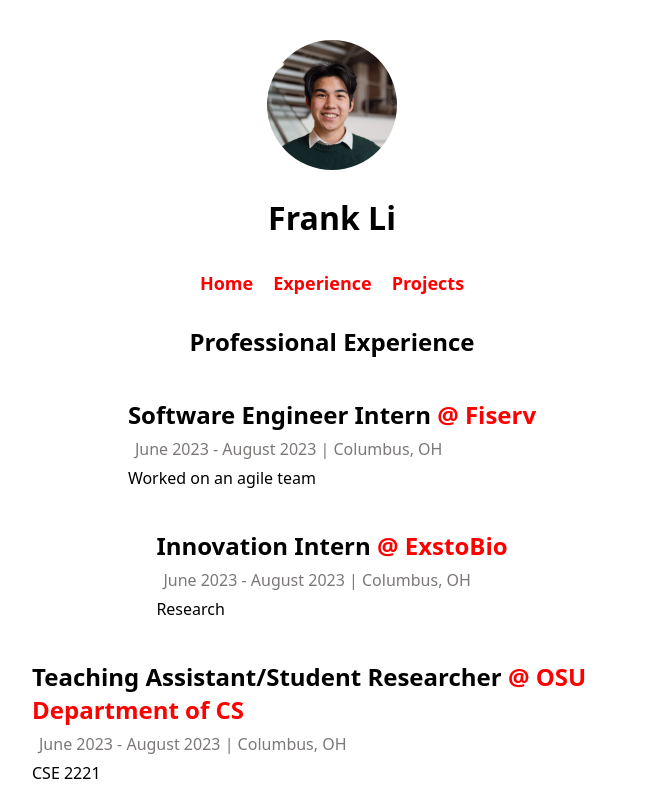
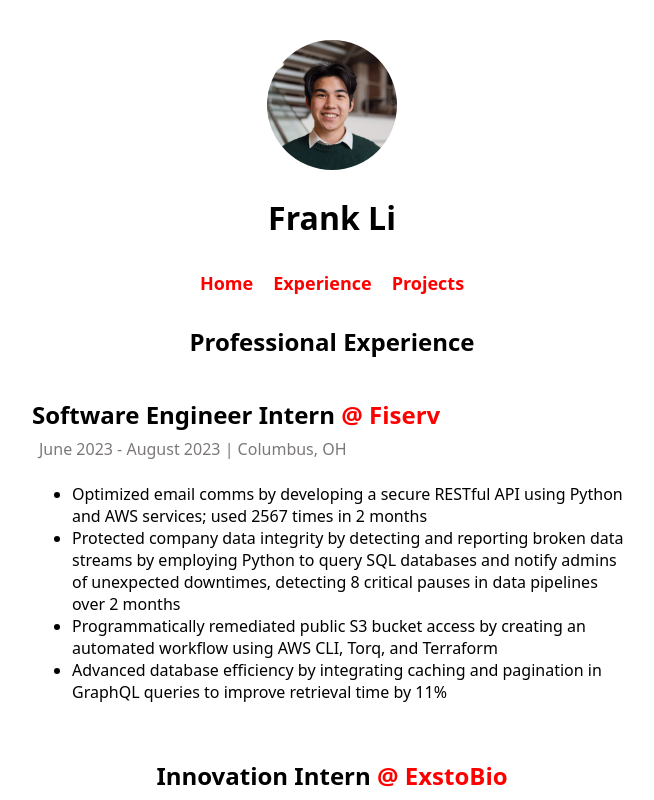
Before and after one commit to lifrank1/frankli, a React (Vite) app: page /experience in a window 1280 px wide. Shown: the top 800 px of the page, without its empty margins (308-962 px from the left). Built offline with nearby package versions, Linux system fonts and the light colour scheme.

Commit message:
data fix, accomodated accomplishments as an array in experience

```diff
--- a/components/ExperienceBlock.tsx
+++ b/components/ExperienceBlock.tsx
@@ -9,7 +9,11 @@ function ExperienceBlock({ company, link, role, time, achievements, location }:
             <div className = "experience-block">
                 <div className="experience-block-title"><strong>{role}</strong> <a href = {link} className = "red-no-underline">@ {company}</a></div>
                 <div className="experience-block-subinfo">{time} | {location} </div>
-                <div className="experience-block-desc">{achievements}</div>
+                <ul className="experience-block-achievements">
+                {achievements.map((achievement, index) => (
+                    <li key={index}>{achievement}</li>
+                ))}
+                </ul>
             </div>
         </div>)];
 }
--- a/data/ExperienceData.tsx
+++ b/data/ExperienceData.tsx
@@ -5,7 +5,12 @@ export const ExperienceData = [
     role: "Software Engineer Intern",
     location: "Columbus, OH",
     time: "June 2023 - August 2023",
-    achievements: ["Worked on an agile team"],
+    achievements: [
+      "Optimized email comms by developing a secure RESTful API using Python and AWS services; used 2567 times in 2 months",
+      "Protected company data integrity by detecting and reporting broken data streams by employing Python to query SQL databases and notify admins of unexpected downtimes, detecting 8 critical pauses in data pipelines over 2 months",
+      "Programmatically remediated public S3 bucket access by creating an automated workflow using AWS CLI, Torq, and Terraform",
+      "Advanced database efficiency by integrating caching and pagination in GraphQL queries to improve retrieval time by 11%"
+    ],
   },
   {
     company: "ExstoBio",
```
